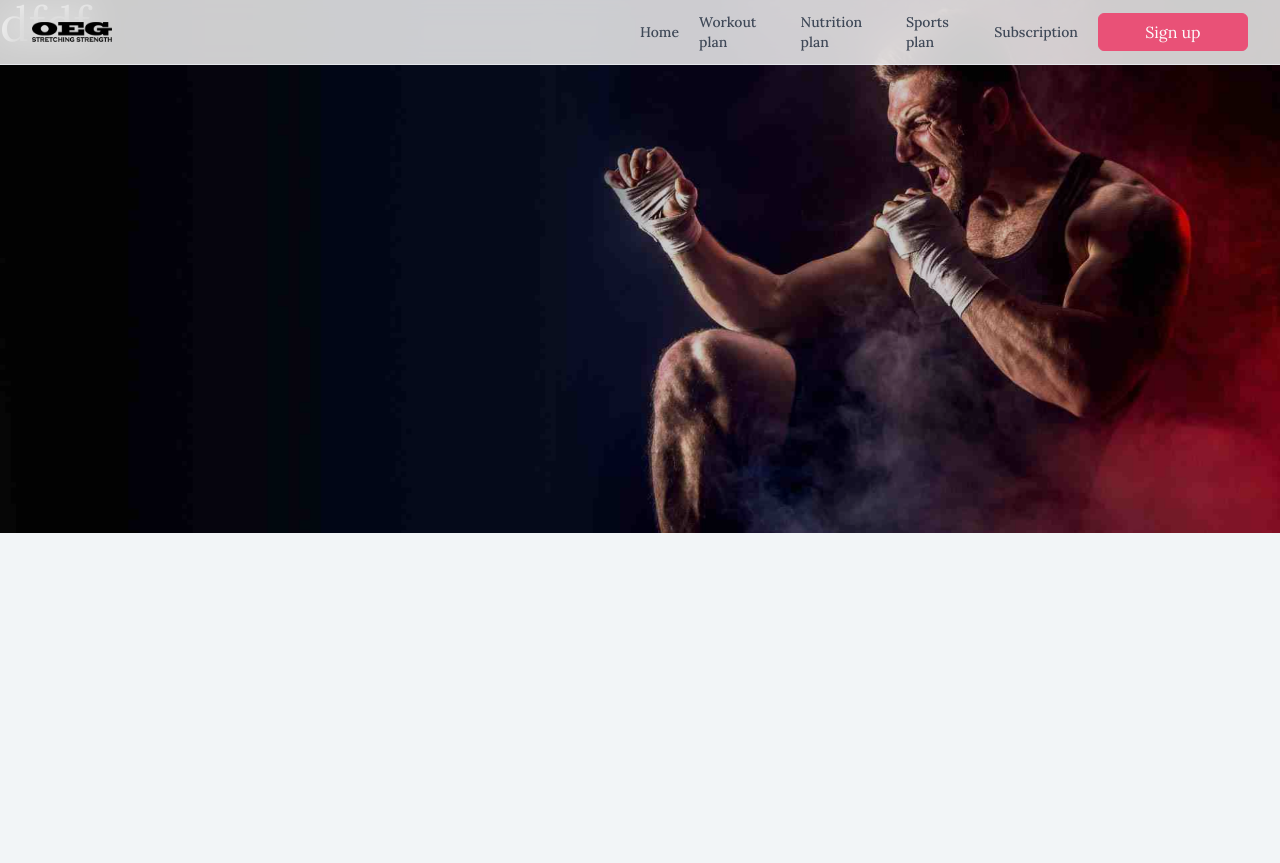
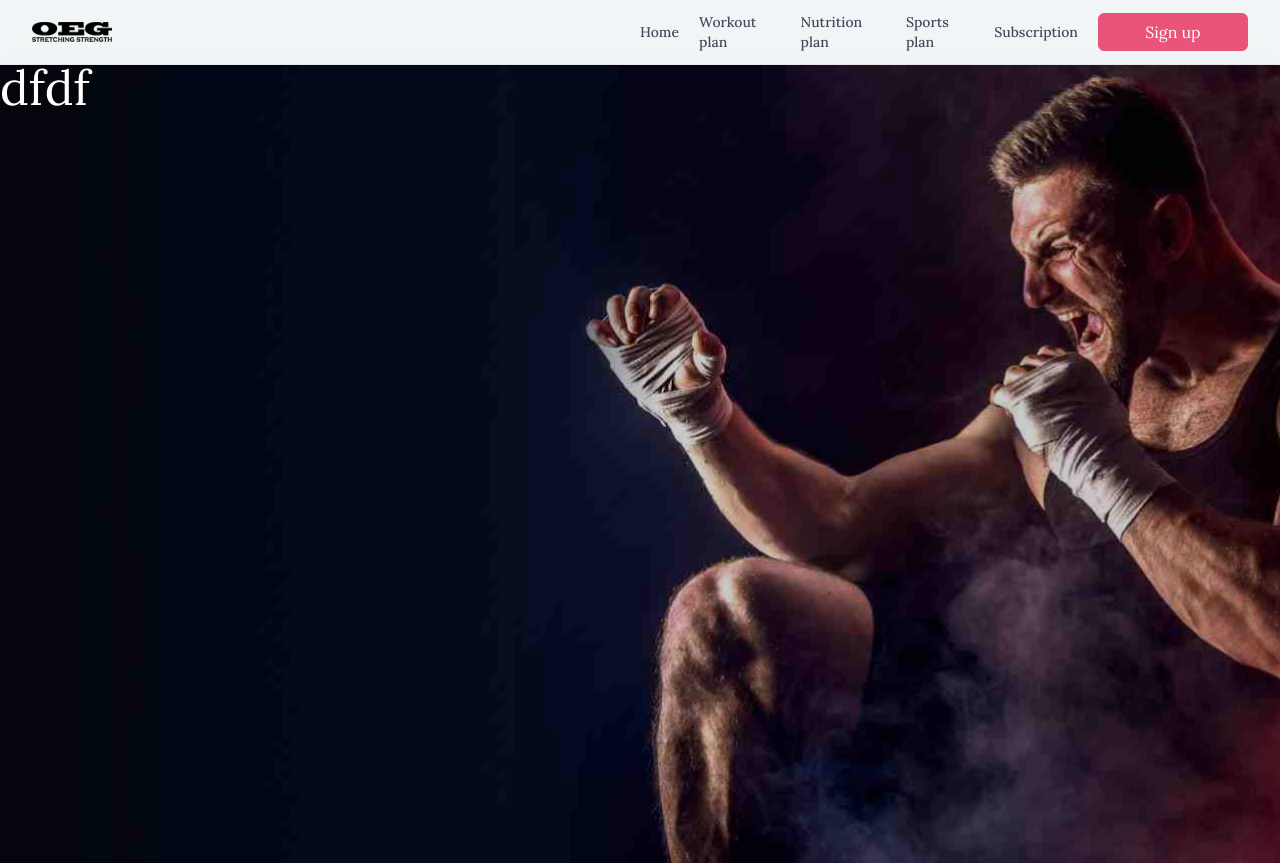
Before and after one commit to Raiyan109/ozzy-frontend, a Next.js app: page / in a window 1280 px wide. Before the commit the page ends 800 px from the top, so only its background shows below. Built offline with nearby package versions, Linux system fonts and the light colour scheme.

Commit message:
hero responsive

```diff
--- a/src/components/home/Hero.tsx
+++ b/src/components/home/Hero.tsx
@@ -9,7 +9,7 @@ const Hero = () => {
             // style={{
             //     backgroundImage: `linear-gradient(to bottom, rgba(0,0,0,0) 0%, rgba(0,0,0,0.8) 100%), url(${heroImage.src})`,
             // }}
-            className=" bg-cover xl:bg-contain bg-no-repeat bg-center xl:bg-top h-[50vh] md:h-[75vh] lg:h-[calc(100vh-1px)] w-full bg-blackOverlay"
+            className=" bg-cover xl:bg-cover bg-no-repeat bg-center  h-[50vh] md:h-[70vh] lg:h-[calc(100vh-1px)] w-full mt-16 md:mt-16 lg:mt-16 xl:mt-16"
         >
             <p className="text-white text-5xl">dfdf</p>
         </div>
--- a/src/components/shared/Navbar.tsx
+++ b/src/components/shared/Navbar.tsx
@@ -16,19 +16,19 @@ const Navbar = () => {
         setOpen(false);
     };
 
-    const changeColor = () => {
-        if (window.scrollY >= 100) {
-            setColor(true)
-        }
-        else {
-            setColor(false)
-        }
-    }
-    window.addEventListener('scroll', changeColor)
+    // const changeColor = () => {
+    //     if (window.scrollY >= 100) {
+    //         setColor(true)
+    //     }
+    //     else {
+    //         setColor(false)
+    //     }
+    // }
+    // window.addEventListener('scroll', changeColor)
 
     return (
         <div>
-            <div className="fixed top-0 left-0 w-full z-50 bg-white border-b backdrop-blur-lg bg-opacity-80">
+            <div className="fixed top-0 left-0 w-full z-50 bg-[#F2F5F7] border-b backdrop-blur-lg bg-opacity-80">
                 <div className="mx-auto max-w-[1580px] px-6 sm:px-6 lg:px-8 ">
                     <div className="relative flex h-16 justify-between">
                         <div className="flex flex-1 items-stretch justify-start">
@@ -60,7 +60,7 @@ const Navbar = () => {
                             </label>
 
                         </div>
-                        <div className={`${open ? 'px-2 py-3 absolute top-20 bg-[#F2F5F7] w-full flex flex-col items-center justify-center text-white' : 'hidden'} flex-1 md:flex flex-col md:flex-row gap-x-5 gap-y-2 md:items-center md:p-0 sm:p-4 p-4 justify-between md:bg-transparent bg-darkBrown md:shadow-none shadow-md rounded-md opacity-95`}>
+                        <div className={`${open ? 'px-2 py-3 absolute top-20 bg-[#F2F5F7] w-full flex flex-col items-center justify-center text-white' : 'hidden'} flex-1 md:flex flex-col md:flex-row gap-x-5 gap-y-2 md:items-center md:p-0 sm:p-4 p-4 justify-between md:bg-transparent bg-darkBrown md:shadow-none shadow-md opacity-95`}>
                             <Link href='/' className="text-gray-700 hover:text-[#EB4B73] text-sm font-medium">Home</Link>
                             <Link href='/' className="text-gray-700 hover:text-[#EB4B73] text-sm font-medium">Workout plan</Link>
                             <Link href='/' className="text-gray-700 hover:text-[#EB4B73] text-sm font-medium">Nutrition plan</Link>
```
